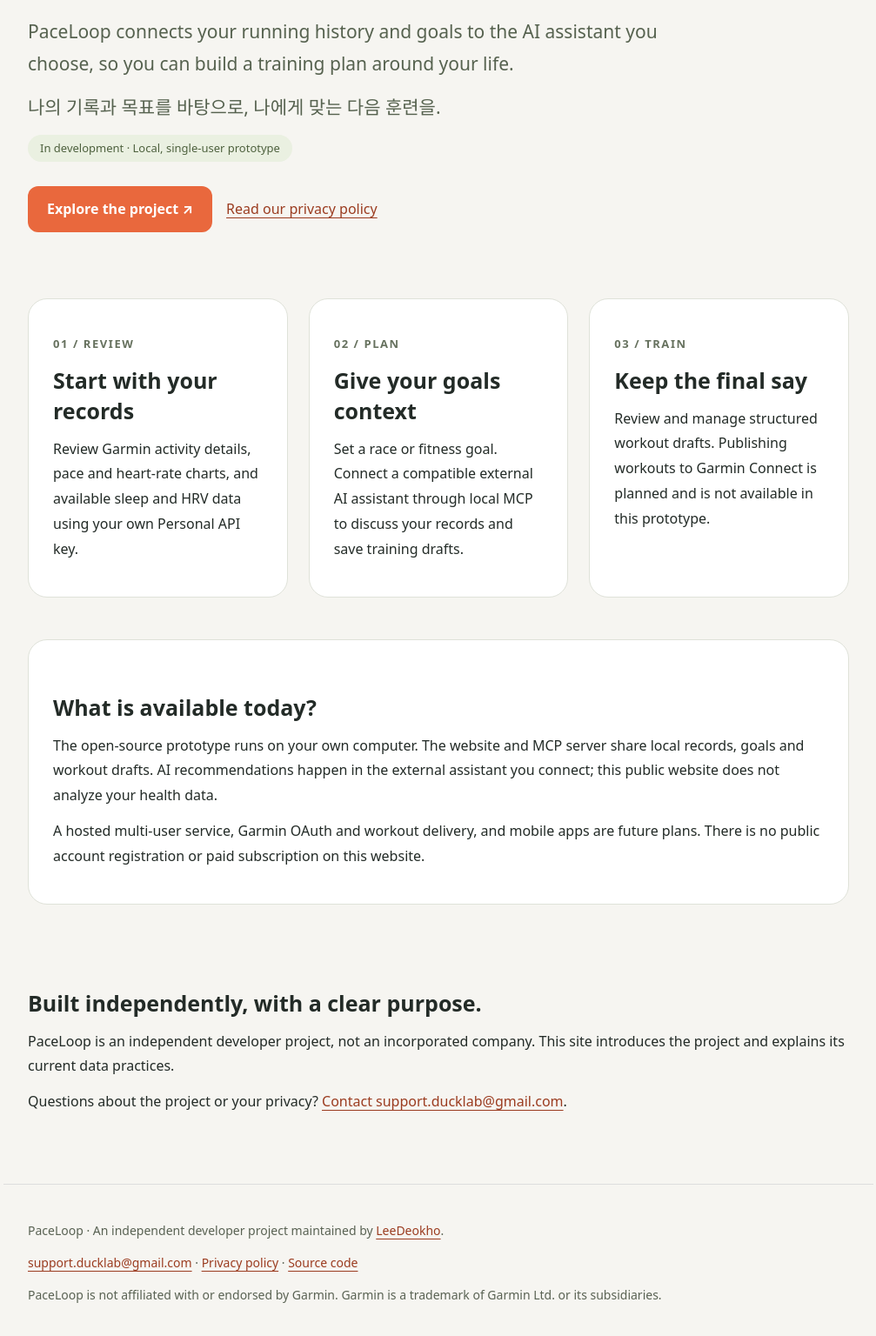
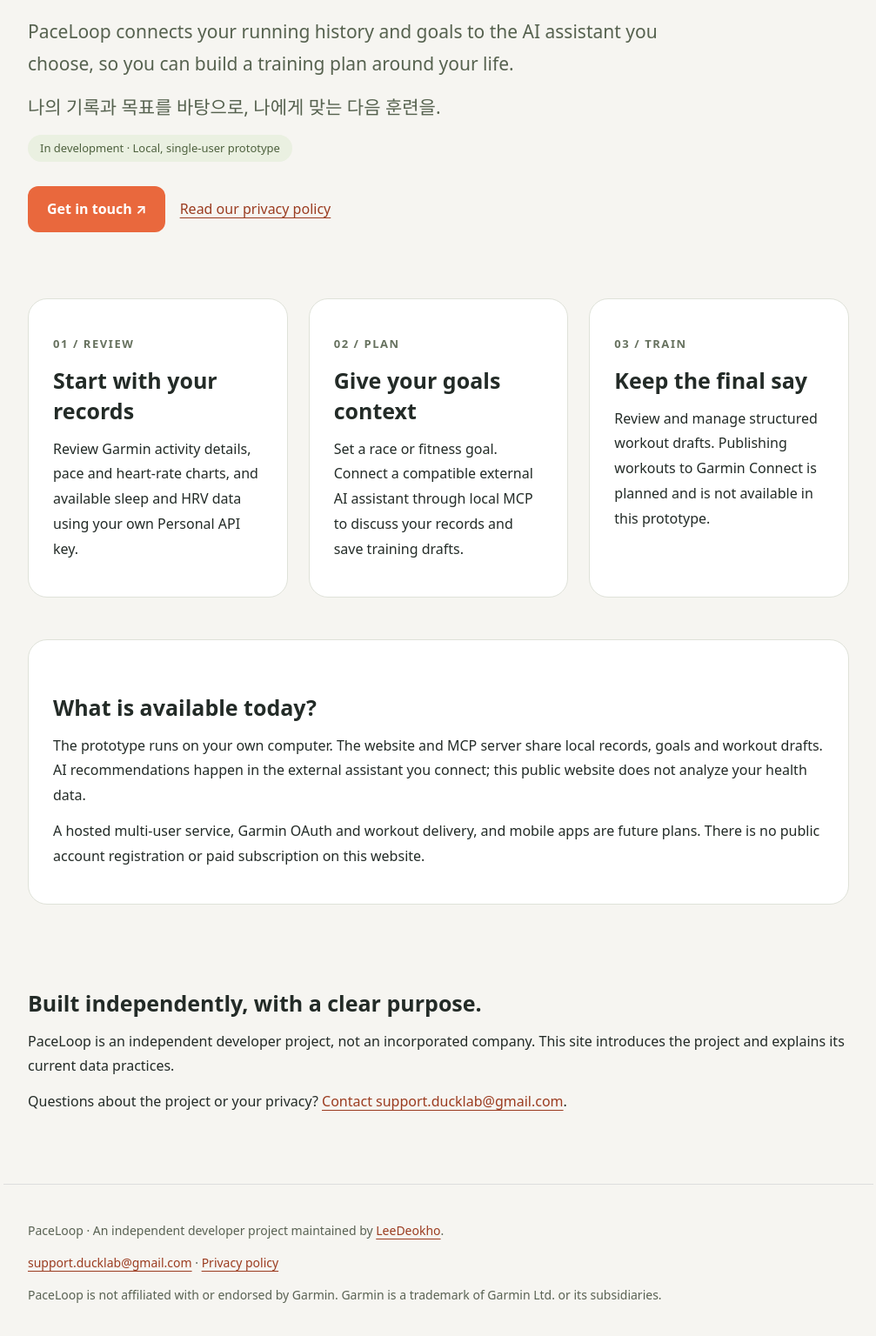
Before and after one commit to LeeDeokho/paceloop-site, a plain HTML site: page index.html in a window 1280 px wide. Shown: the part 396-1932 px from the top of the page at 87% size, without its empty margins (136-1143 px from the left). Drawn offline with Linux system fonts and the light colour scheme.

Commit message:
fix: avoid implying private project source is public

```diff
--- a/index.html
+++ b/index.html
@@ -24,7 +24,7 @@
 <p lang="ko" class="lead">나의 기록과 목표를 바탕으로, 나에게 맞는 다음 훈련을.</p>
 <span class="tag">In development · Local, single-user prototype</span>
 <p>
-<a class="button" href="https://github.com/LeeDeokho/PaceLoop">Explore the project ↗</a>
+<a class="button" href="mailto:support.ducklab@gmail.com">Get in touch ↗</a>
 <a href="privacy/">Read our privacy policy</a>
 </p>
 </section>
@@ -47,7 +47,7 @@
 </section>
 <section class="panel">
 <h2>What is available today?</h2>
-<p>The open-source prototype runs on your own computer. The website and MCP server share local records, goals and workout drafts. AI recommendations happen in the external assistant you connect; this public website does not analyze your health data.</p>
+<p>The prototype runs on your own computer. The website and MCP server share local records, goals and workout drafts. AI recommendations happen in the external assistant you connect; this public website does not analyze your health data.</p>
 <p>A hosted multi-user service, Garmin OAuth and workout delivery, and mobile apps are future plans. There is no public account registration or paid subscription on this website.</p>
 </section>
 <section class="hero">
@@ -59,7 +59,7 @@
 <footer>
 <p>PaceLoop · An independent developer project maintained by <a href="https://github.com/LeeDeokho">LeeDeokho</a>.</p>
 <p>
-<a href="mailto:support.ducklab@gmail.com">support.ducklab@gmail.com</a> · <a href="./privacy/">Privacy policy</a> · <a href="https://github.com/LeeDeokho/PaceLoop">Source code</a>
+<a href="mailto:support.ducklab@gmail.com">support.ducklab@gmail.com</a> · <a href="./privacy/">Privacy policy</a>
 </p>
 <p>PaceLoop is not affiliated with or endorsed by Garmin. Garmin is a trademark of Garmin Ltd. or its subsidiaries.</p>
 </footer>
```
Also changed, not shown: privacy/index.html (+1 -1 lines).
